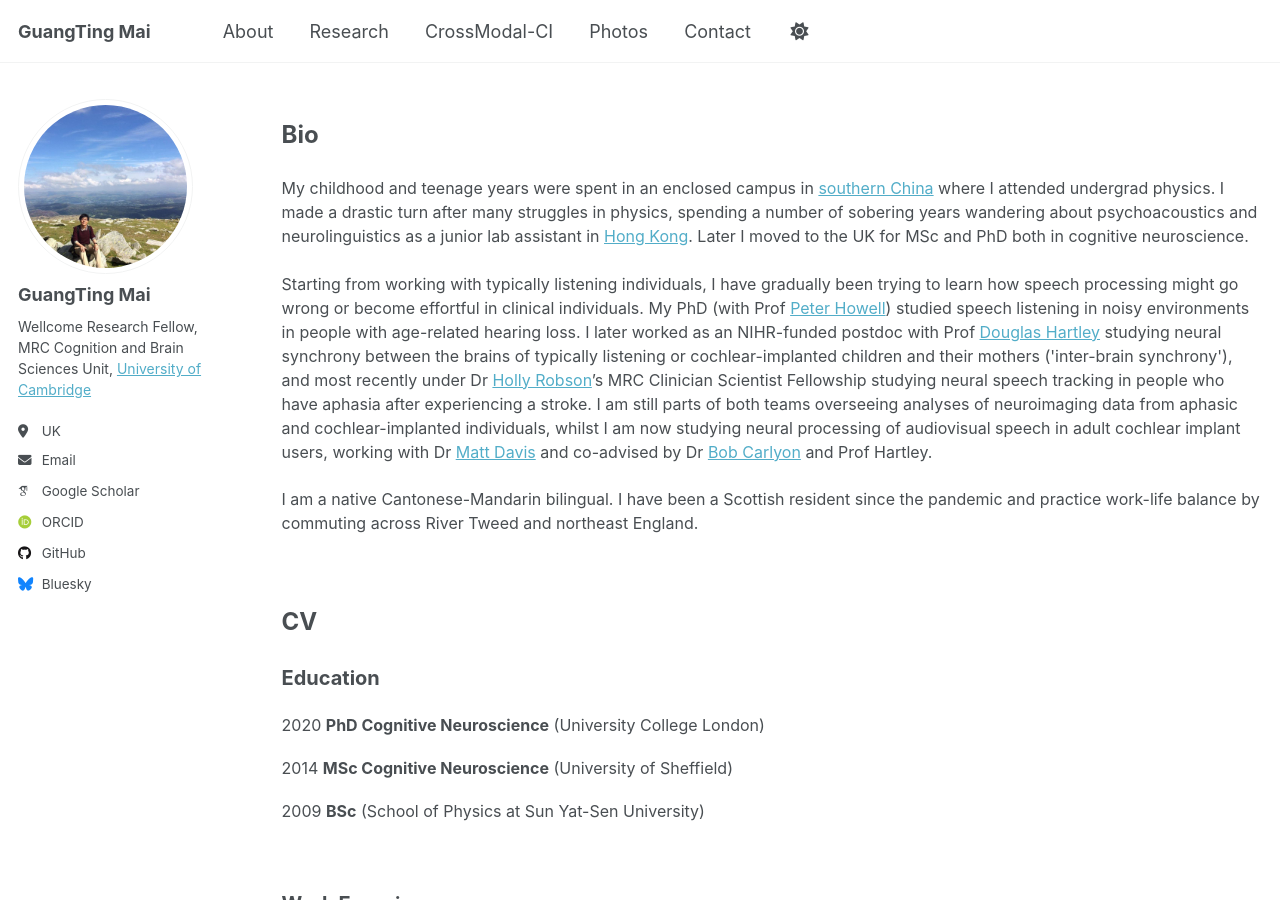
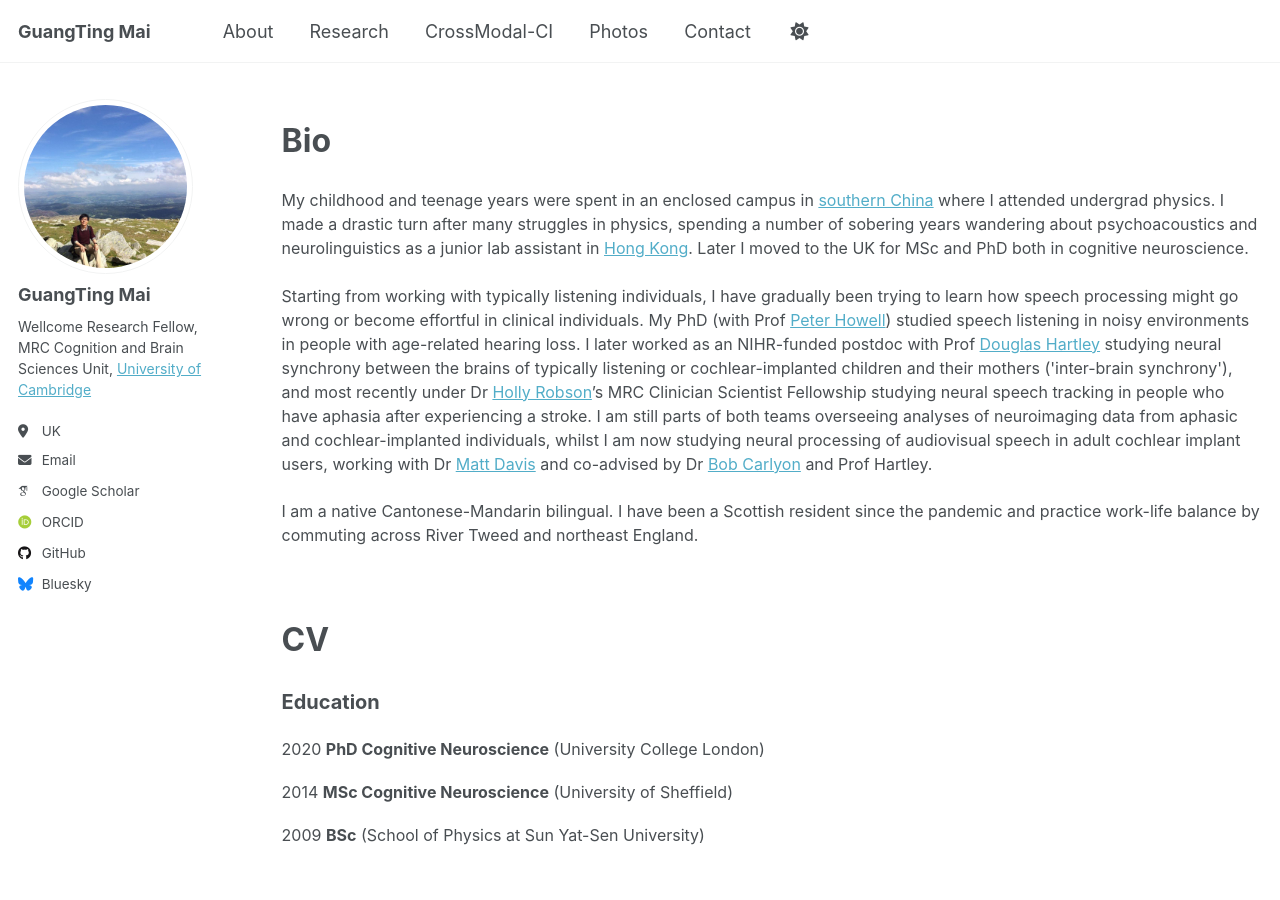
Before and after one commit to guangtingmai/guangtingmai.github.io, a Jekyll site: the page built from _pages/about.html, in a window 1280 px wide and 900 px high. Built offline with Jekyll 4.4.1, drawn with Linux system fonts in a browser that asks for light colours; some web fonts are replaced.

Commit message:
Update about.html

```diff
--- a/_pages/about.html
+++ b/_pages/about.html
@@ -4,7 +4,7 @@ title: ""
 permalink: /about/
 author_profile: true
 ---
-<p><span style="font-size: 18pt;line-height: 1.5;display: block"><strong>Bio</strong></span></p>
+<p><span style="font-size: 24pt;line-height: 1.5;display: block"><strong>Bio</strong></span></p>
 <p><span style="font-size: 12pt;line-height: 1.5;display: block;margin-bottom: 0.15vh">My childhood and teenage years were spent in an enclosed
   campus in <a href="https://en.wikipedia.org/wiki/Sun_Yat-sen_University">southern China</a> where I attended undergrad physics. I made a
   drastic turn after many struggles in physics, spending a number of sobering years wandering about psychoacoustics and neurolinguistics as a junior
@@ -24,7 +24,7 @@ author_profile: true
   Scottish resident since the pandemic and practice work-life balance by commuting across River Tweed and northeast England.</span></p>
 
 <br>
-<p><span style="font-size: 18pt;line-height: 1.5;display: block"><strong>CV</strong></span></p>
+<p><span style="font-size: 24pt;line-height: 1.5;display: block"><strong>CV</strong></span></p>
 <p><span style="font-size: 15pt;line-height: 1.5;display: block"><strong>Education</strong></span></p>
 <p><span style="font-size: 12pt;line-height: 1.2;display: block;">2020 <strong>PhD Cognitive Neuroscience</strong> (University College London)</span></p>
 <p><span style="font-size: 12pt;line-height: 1.2;display: block;">2014 <strong>MSc Cognitive Neuroscience</strong> (University of Sheffield) </span></p>
```
